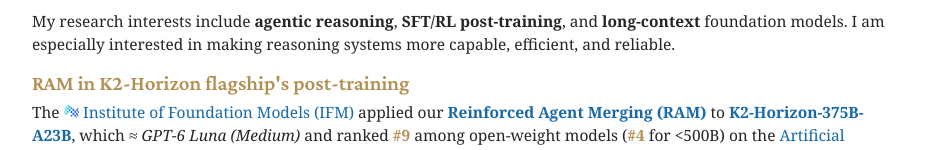
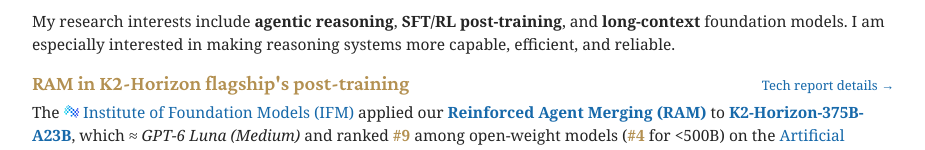
Before and after one commit to xiangchi-yuan/xiangchi-yuan.github.io, a plain HTML site: page index.html in a window 1280 px wide. Shown: the part 509-659 px from the top of the page, without its empty margins (177-1102 px from the left). Drawn offline with nearby package versions, Linux system fonts and the light colour scheme.

Commit message:
Add K2 technical report details link (#22)

```diff
--- a/index.html
+++ b/index.html
@@ -16,7 +16,7 @@
   <hr><section id="research-impact">
     <h2>Research Summary and Impact</h2>
     <p>My research interests include <strong>agentic reasoning</strong>, <strong>SFT/RL post-training</strong>, and <strong>long-context</strong> foundation models. I am especially interested in making reasoning systems more capable, efficient, and reliable.</p>
-    <h3 class="pub-title">RAM in K2-Horizon flagship's post-training</h3>
+    <div class="section-heading"><h3 class="pub-title">RAM in K2-Horizon flagship's post-training</h3><a href="https://arxiv.org/html/2611.21003#S6.SS4">Tech report details →</a></div>
     <p>The <a href="https://ifm.ai/"><img class="ifm-logo" src="images/ifm-logo.svg" alt="" width="16" height="16">Institute of Foundation Models (IFM)</a> applied our <a href="https://aclanthology.org/2026.acl-long.1524/"><strong>Reinforced Agent Merging (RAM)</strong></a> to <a href="https://huggingface.co/IFM/K2-Horizon-375B-A23B"><strong>K2-Horizon-375B-A23B</strong></a>, which ≈ <em>GPT-6 Luna (Medium)</em> and ranked <strong class="rank">#9</strong> among open-weight models (<strong class="rank">#4</strong> for &lt;500B) on the <a href="https://artificialanalysis.ai/models/k2-horizon-375b-a23b#intelligence">Artificial Analysis Intelligence Index</a> as of September 2026. Instead of using mixed RL or on-policy distillation (OPD) to consolidate capabilities, K2-Horizon applied RAM as a core component of post-training consolidation, combining five separately trained RL specialists into a single checkpoint. After consolidation, the model outperformed the corresponding specialists on BrowseComp (62.5 → 68.1), IFBench (60.7 → 65.2), and Omniscience (23.8 → 24.5) and improved over the starting checkpoint on Terminal-Bench 2.1 (37.8 → 46.1) without a dedicated terminal specialist.</p>
   </section>
   <hr><section><h2>News</h2><ul class="news">
```
